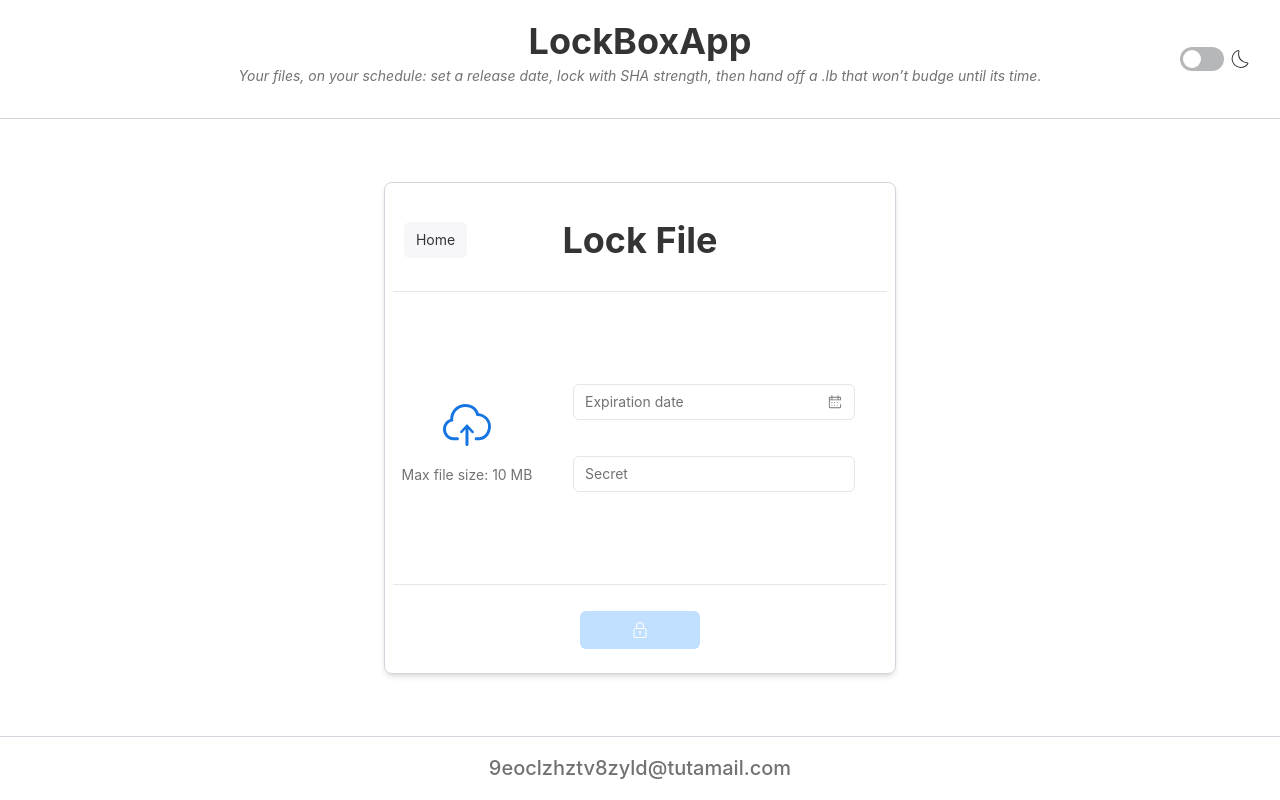
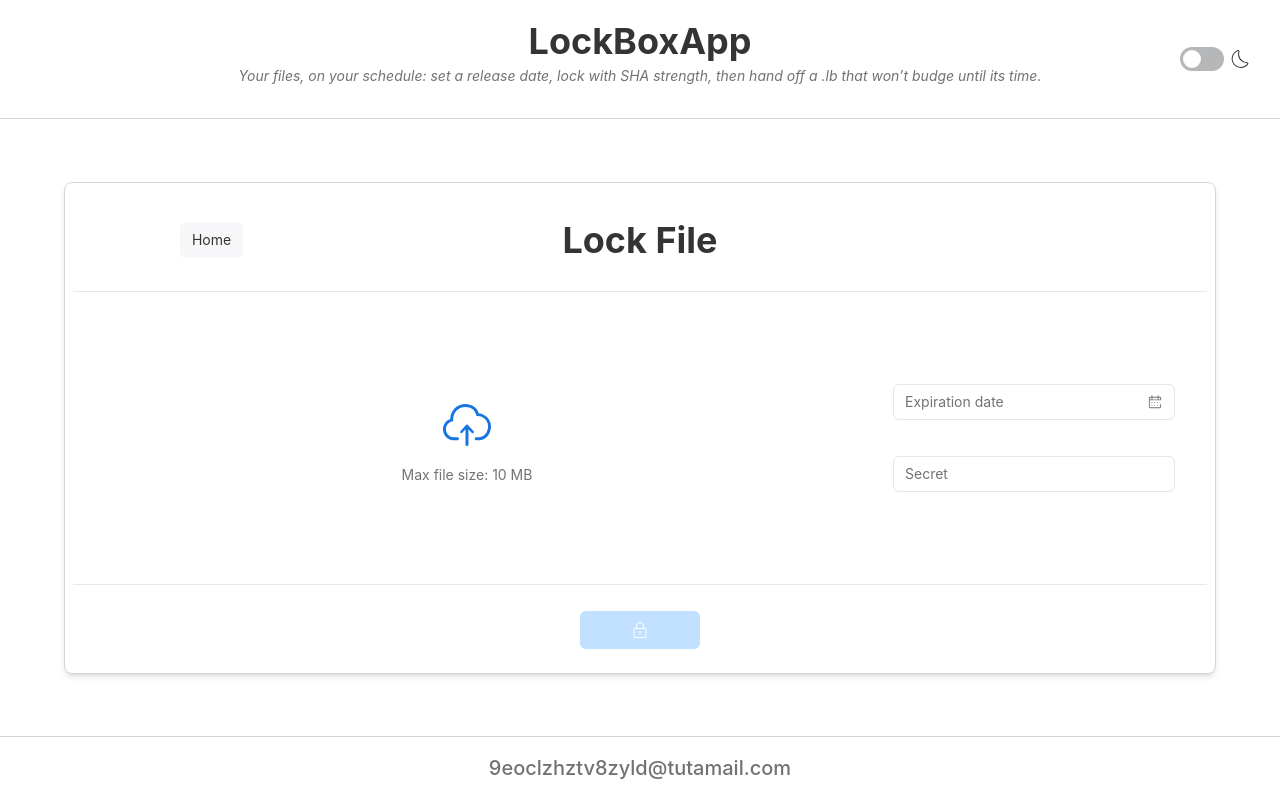
Before and after one commit to JKHelloWorld/lockbox_fe, a React (Vite) app: page /lock-file in a window 1280 px wide. Built offline with nearby package versions, Linux system fonts and the light colour scheme; some icons are missing.

Commit message:
HelloWorld!

```diff
--- a/src/pages/lock-file.page.tsx
+++ b/src/pages/lock-file.page.tsx
@@ -137,7 +137,7 @@ export default function LockFilePage() {
   };
 
   return (
-    <div className="flex m-auto min-w-[90vw] sm:min-w-[40vw] min-h-[50vh] shadow-md border border-gray-300 rounded-lg p-2">
+    <div className="flex m-auto w-[90vw] sm:min-w-[40vw] min-h-[50vh] shadow-md border border-gray-300 rounded-lg p-2">
       <VStack
         className="grow"
         alignItems="stretch"
--- a/src/pages/unlock-file.page.tsx
+++ b/src/pages/unlock-file.page.tsx
@@ -121,7 +121,7 @@ export default function UnlockFilePage() {
   };
 
   return (
-    <div className="flex m-auto min-w-[90vw] sm:min-w-[40vw] min-h-[50vh] shadow-md border border-gray-300 rounded-lg p-2">
+    <div className="flex m-auto w-[90vw] sm:min-w-[40vw] min-h-[50vh] shadow-md border border-gray-300 rounded-lg p-2">
       <VStack
         className="grow"
         alignItems="stretch"
```
